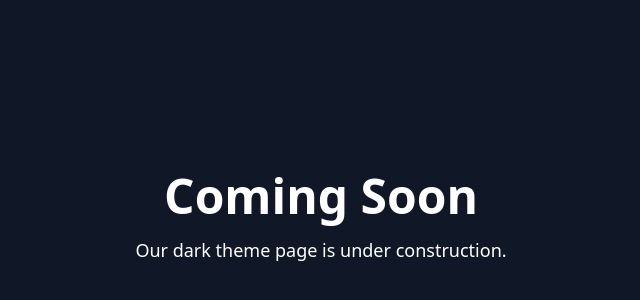
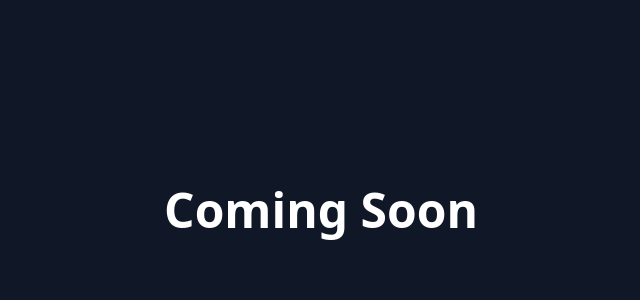
Before and after one commit to Maxiviper117/scalable-logix, a SvelteKit app: page / in a window 1280 px wide. Shown: the part 182-482 px from the top of the page, without its empty margins (319-959 px from the left). Built offline with nearby package versions, Linux system fonts and the light colour scheme.

Commit message:
style: refine layout of the coming soon page

```diff
--- a/src/routes/+page.svelte
+++ b/src/routes/+page.svelte
@@ -1,4 +1,3 @@
-<div class="min-h-screen flex flex-col items-center justify-center bg-gray-900 text-white">
-	<h1 class="text-5xl font-bold mb-4">Coming Soon</h1>
-	<p class="text-lg">Our dark theme page is under construction.</p>
+<div class="flex min-h-screen flex-col items-center justify-center bg-gray-900 text-white">
+	<h1 class="mb-4 text-5xl font-bold">Coming Soon</h1>
 </div>
```
